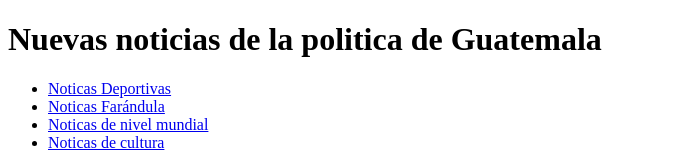
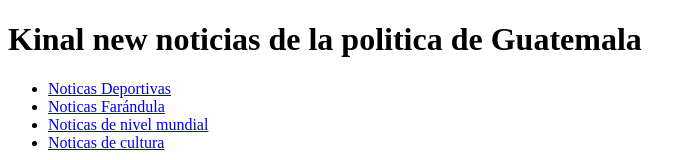
Before and after one commit to samuel216progra/ProyectoGrupal, a plain HTML site: page politica.html in a window 1280 px wide. Shown: the top 160 px of the page, without its empty margins (0-696 px from the left). Drawn offline with Linux system fonts and the light colour scheme.

Commit message:
Se cambio el head y el header
Head : De politaca paso a Kinal News Politca
Header: De Nuevas noticas de la politca en Guatemala paso a Kinal news noticias de la politica de Guatemala

```diff
--- a/politica.html
+++ b/politica.html
@@ -2,14 +2,14 @@
 <html>
     <head>
         <meta charset="utf-8"/>
-        <title>Política</title>
+        <title>Kinal News Política</title>
     </head>
 
     <body>
 
         <div id= "conteiner">
             <header>
-                <h1>Nuevas noticias de la politica de Guatemala</h1>
+                <h1>Kinal new noticias de la politica de Guatemala</h1>
             </header>
 
 
```
